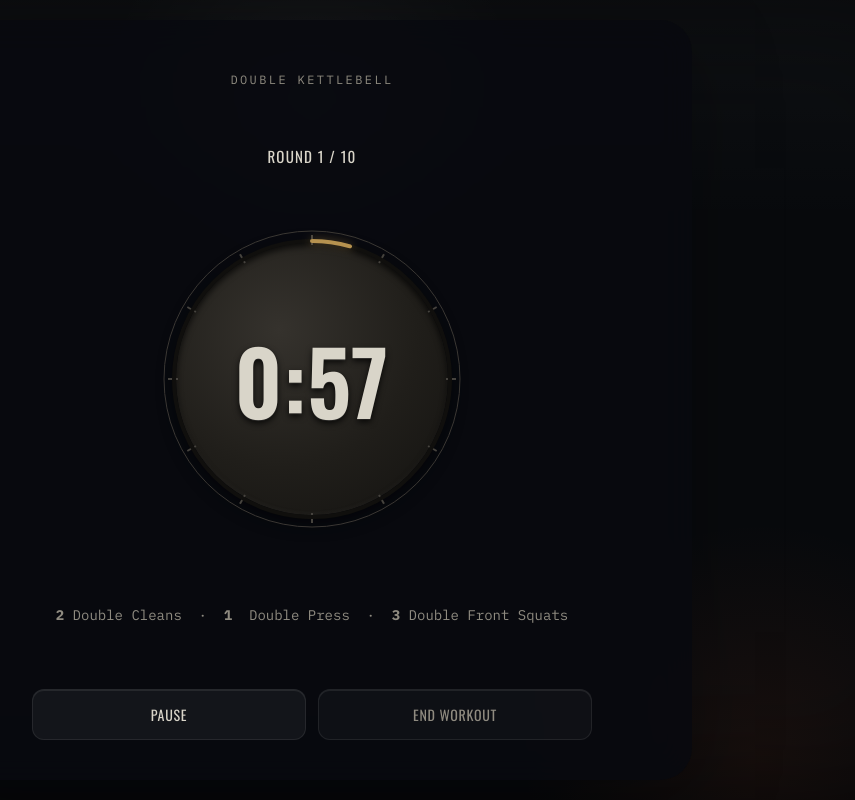
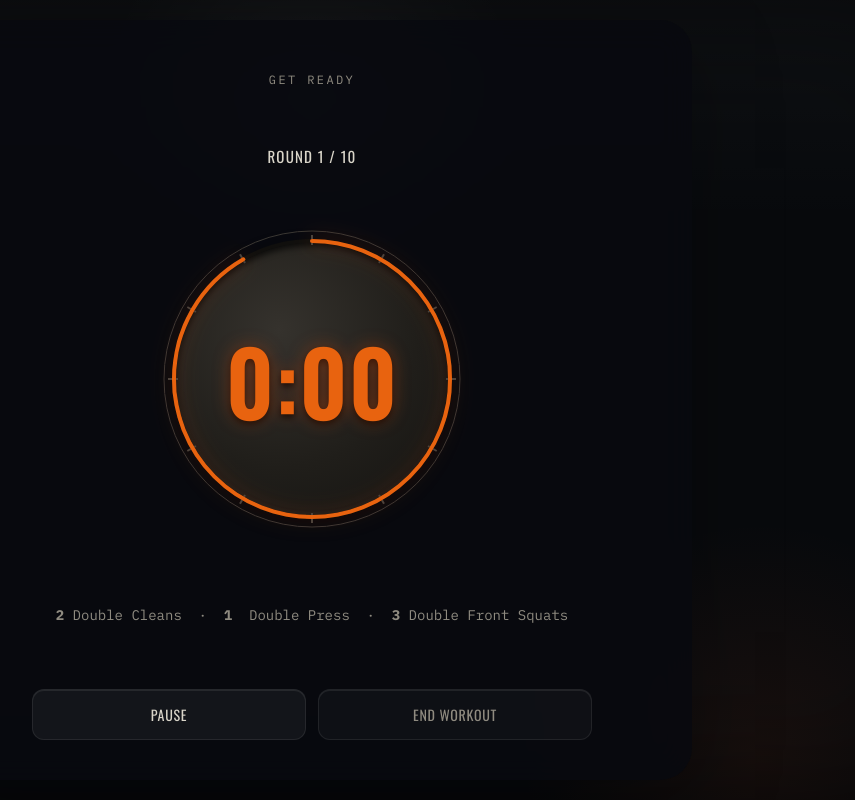
Before and after one commit to ChrisCooper0/abcemom, a Next.js app: page / in a window 1280 px wide. Both pictures are taken after a click on the button "START WORKOUT". Shown: the whole page, without its empty margins (328-1183 px from the left). Built offline with nearby package versions, Linux system fonts and the light colour scheme.

Commit message:
countdown to start and always show Workout complete screen

```diff
--- a/app/components/WorkoutScreens.tsx
+++ b/app/components/WorkoutScreens.tsx
@@ -244,6 +244,7 @@ export function RunningScreen({
   progressFraction,
   onTogglePause,
   onEnd,
+  countdownLabel,
 }: {
   config: WorkoutConfig;
   round: number;
@@ -253,11 +254,16 @@ export function RunningScreen({
   progressFraction: number;
   onTogglePause: () => void;
   onEnd: () => void;
+  countdownLabel?: string;
 }) {
   return (
     <div className="run-wrap">
       <p className="run-eyebrow">
-        {config.mode === "single" ? "Single Kettlebell" : "Double Kettlebell"}
+        {countdownLabel
+          ? countdownLabel
+          : config.mode === "single"
+          ? "Single Kettlebell"
+          : "Double Kettlebell"}
       </p>
       <p className="round-indicator">
         Round <span>{round}</span> / {config.rounds}
@@ -303,12 +309,16 @@ export function RunningScreen({
 export function CompleteScreen({
   config,
   totalWorkoutSeconds,
+  completedRounds,
   onReset,
 }: {
   config: WorkoutConfig;
   totalWorkoutSeconds: number;
+  completedRounds?: number;
   onReset: () => void;
 }) {
+  const roundsToShow = completedRounds ?? config.rounds;
+
   return (
     <div className="complete-wrap">
       <p className="complete-eyebrow">Workout Complete</p>
@@ -316,7 +326,7 @@ export function CompleteScreen({
 
       <div className="complete-stats">
         <div>
-          <div className="complete-stat-value">{config.rounds}</div>
+          <div className="complete-stat-value">{roundsToShow}</div>
           <div className="complete-stat-label">Rounds</div>
         </div>
         <div>
--- a/app/page.tsx
+++ b/app/page.tsx
@@ -12,6 +12,7 @@ import {
 import "./page.css";
 
 const EMOM_INTERVAL_SECONDS = 60;
+const COUNTDOWN_SECONDS = 3;
 const DEFAULT_CONFIG: WorkoutConfig = {
   mode: "double",
   rounds: 10,
@@ -19,35 +20,53 @@ const DEFAULT_CONFIG: WorkoutConfig = {
 
 export default function Page() {
   const [config, setConfig] = useState<WorkoutConfig>(DEFAULT_CONFIG);
-  const [screen, setScreen] = useState<"setup" | "running" | "complete">(
-    "setup",
-  );
+  const [screen, setScreen] = useState<
+    "setup" | "countdown" | "running" | "complete"
+  >("setup");
   const [round, setRound] = useState(1);
   const [secondsLeft, setSecondsLeft] = useState(EMOM_INTERVAL_SECONDS);
+  const [countdownSeconds, setCountdownSeconds] = useState(COUNTDOWN_SECONDS);
   const [isPaused, setIsPaused] = useState(false);
+  const [finishedRounds, setFinishedRounds] = useState<number | null>(null);
+  const [finishedSeconds, setFinishedSeconds] = useState<number | null>(null);
 
   const endTimeRef = useRef<number>(0);
+  const countdownEndRef = useRef<number>(0);
   const lastBeepMarkRef = useRef<number>(-1);
+  const lastCountdownMarkRef = useRef<number>(-1);
   const beep = useBeeper();
   const totalWorkoutSeconds = config.rounds * EMOM_INTERVAL_SECONDS;
 
-  useWakeLock(screen === "running" && !isPaused);
+  useWakeLock((screen === "running" || screen === "countdown") && !isPaused);
 
   const startWorkout = useCallback(() => {
     setRound(1);
-    setSecondsLeft(EMOM_INTERVAL_SECONDS);
-    endTimeRef.current = Date.now() + EMOM_INTERVAL_SECONDS * 1000;
-    lastBeepMarkRef.current = -1;
+    setCountdownSeconds(COUNTDOWN_SECONDS);
+    countdownEndRef.current = Date.now() + COUNTDOWN_SECONDS * 1000;
+    lastCountdownMarkRef.current = -1;
     setIsPaused(false);
-    setScreen("running");
-    beep(660, 150, 0.06);
+    setScreen("countdown");
+    beep(520, 90, 0.045);
   }, [beep]);
+
+  const finishWorkout = useCallback(
+    (completedRounds: number, elapsedSeconds: number) => {
+      setFinishedRounds(completedRounds);
+      setFinishedSeconds(elapsedSeconds);
+      setIsPaused(false);
+      setScreen("complete");
+    },
+    [],
+  );
 
   const resetWorkout = useCallback(() => {
     setScreen("setup");
     setRound(1);
     setSecondsLeft(EMOM_INTERVAL_SECONDS);
+    setCountdownSeconds(COUNTDOWN_SECONDS);
     setIsPaused(false);
+    setFinishedRounds(null);
+    setFinishedSeconds(null);
   }, []);
 
   const togglePause = useCallback(() => {
@@ -72,7 +91,7 @@ export default function Page() {
       if (remaining <= 0) {
         if (round >= config.rounds) {
           setSecondsLeft(0);
-          setScreen("complete");
+          finishWorkout(config.rounds, totalWorkoutSeconds);
           beep(880, 300, 0.08);
           window.setTimeout(() => beep(1046, 350, 0.08), 260);
           return;
@@ -104,6 +123,38 @@ export default function Page() {
     return () => window.clearInterval(id);
   }, [beep, config.rounds, isPaused, round, screen]);
 
+  useEffect(() => {
+    if (screen !== "countdown") return;
+
+    const tick = () => {
+      const remainingMs = countdownEndRef.current - Date.now();
+      const remaining = remainingMs / 1000;
+
+      if (remaining <= 0) {
+        setSecondsLeft(EMOM_INTERVAL_SECONDS);
+        endTimeRef.current = Date.now() + EMOM_INTERVAL_SECONDS * 1000;
+        lastBeepMarkRef.current = -1;
+        setScreen("running");
+        beep(660, 150, 0.06);
+        return;
+      }
+
+      setCountdownSeconds(remaining);
+
+      const wholeSecondsLeft = Math.ceil(remaining);
+      if (
+        wholeSecondsLeft >= 1 &&
+        lastCountdownMarkRef.current !== wholeSecondsLeft
+      ) {
+        lastCountdownMarkRef.current = wholeSecondsLeft;
+        beep(520, 90, 0.045);
+      }
+    };
+
+    const id = window.setInterval(tick, 100);
+    return () => window.clearInterval(id);
+  }, [beep, screen]);
+
   const armLabel =
     config.mode === "single"
       ? round % 2 === 1
@@ -111,10 +162,41 @@ export default function Page() {
         : "Left squats first"
       : null;
 
+  const displayedSeconds = screen === "countdown" ? countdownSeconds : secondsLeft;
   const progressFraction = Math.min(
     1,
-    Math.max(0, (EMOM_INTERVAL_SECONDS - secondsLeft) / EMOM_INTERVAL_SECONDS),
+    Math.max(
+      0,
+      screen === "countdown"
+        ? (COUNTDOWN_SECONDS - displayedSeconds) / COUNTDOWN_SECONDS
+        : (EMOM_INTERVAL_SECONDS - secondsLeft) / EMOM_INTERVAL_SECONDS,
+    ),
   );
+
+  const elapsedSeconds =
+    screen === "running"
+      ? EMOM_INTERVAL_SECONDS * (round - 1) +
+        Math.max(0, EMOM_INTERVAL_SECONDS - secondsLeft)
+      : screen === "countdown"
+      ? 0
+      : totalWorkoutSeconds;
+
+  const handleEndWorkout = useCallback(() => {
+    if (screen === "running") {
+      const elapsed =
+        EMOM_INTERVAL_SECONDS * (round - 1) +
+        Math.max(0, EMOM_INTERVAL_SECONDS - secondsLeft);
+      finishWorkout(round, elapsed);
+      return;
+    }
+
+    if (screen === "countdown") {
+      finishWorkout(0, 0);
+      return;
+    }
+
+    resetWorkout();
+  }, [finishWorkout, resetWorkout, round, screen, secondsLeft]);
 
   return (
     <div className="page">
@@ -137,14 +219,28 @@ export default function Page() {
             armLabel={armLabel}
             progressFraction={progressFraction}
             onTogglePause={togglePause}
-            onEnd={resetWorkout}
+            onEnd={handleEndWorkout}
+          />
+        )}
+        {screen === "countdown" && (
+          <RunningScreen
+            config={config}
+            round={round}
+            secondsLeft={countdownSeconds}
+            isPaused={isPaused}
+            armLabel={armLabel}
+            progressFraction={progressFraction}
+            onTogglePause={togglePause}
+            onEnd={handleEndWorkout}
+            countdownLabel="Get ready"
           />
         )}
 
         {screen === "complete" && (
           <CompleteScreen
             config={config}
-            totalWorkoutSeconds={totalWorkoutSeconds}
+            totalWorkoutSeconds={finishedSeconds ?? totalWorkoutSeconds}
+            completedRounds={finishedRounds ?? config.rounds}
             onReset={resetWorkout}
           />
         )}
```
